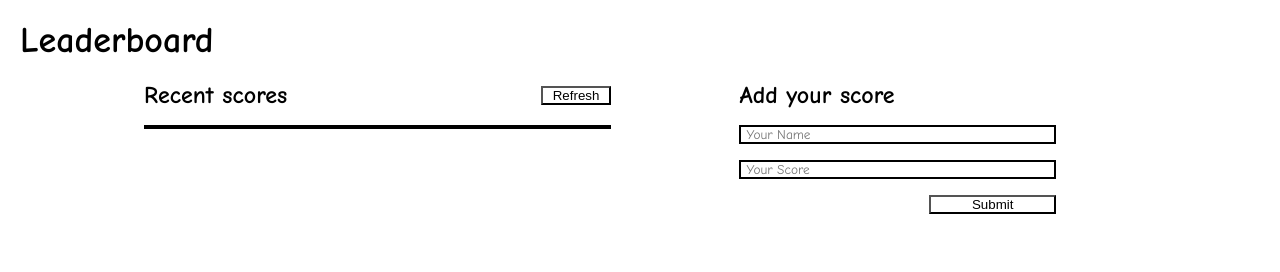
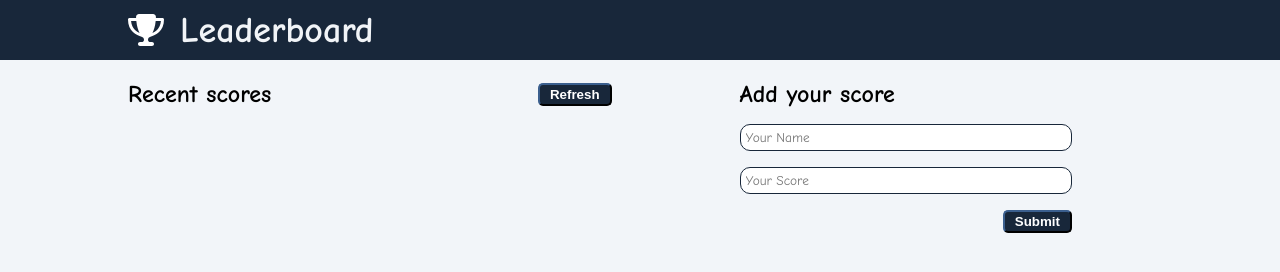
Before and after one commit to dqarias/Leaderboard, a website built with webpack: page src/index.html in a window 1280 px wide. Built offline with nearby package versions, Linux system fonts and the light colour scheme.

Commit message:
Update styling on project

```diff
--- a/package.json
+++ b/package.json
@@ -21,7 +21,9 @@
     "url": "https://github.com/dqarias/webpack-boilerplate/issues"
   },
   "homepage": "https://github.com/dqarias/webpack-boilerplate#readme",
-  "dependencies": {},
+  "dependencies": {
+    "@fortawesome/fontawesome-free": "^6.1.1"
+  },
   "devDependencies": {
     "babel-eslint": "^10.1.0",
     "css-loader": "^6.7.1",
--- a/src/index.html
+++ b/src/index.html
@@ -7,7 +7,10 @@
     <title>Leaderboard</title>
   </head>
   <body>
-    <h1>Leaderboard</h1>
+    <header class="header">
+      <i class="icon-trophy fa-solid fa-trophy fa-2xl"></i>
+      <h1>Leaderboard</h1>
+    </header>
     <main class="container">
       <section class="scores">
         <div class="scores__header">
--- a/src/index.js
+++ b/src/index.js
@@ -1,3 +1,5 @@
+import '@fortawesome/fontawesome-free/css/all.css';
+import '@fortawesome/fontawesome-free/js/all.js';
 import './style.css';
 import addNewScoreUser from './modules/addScoreUser.js';
 import getScoreUsers from './modules/getScoreUsers.js';
@@ -22,7 +24,7 @@ const renderScores = () => {
   userScore.then((scores) => {
     scores.sort((a, b) => b.score - a.score);
     scores.forEach((element) => {
-      scoresUsers.innerHTML += `<li class="scores__list">${element.user} : ${element.score}</p></li>`;
+      scoresUsers.innerHTML += `<li class="scores__list"><p class="scores__list-p"><span class="scores__list-user">${element.user}</span> <span class="scores__list-score"><i class="icon-Medal fa-solid fa-award"></i>${element.score}</span> </p></li>`;
     });
   });
 };
--- a/src/style.css
+++ b/src/style.css
@@ -16,12 +16,15 @@ body {
   font-size: 1.6rem;
   font-family: "Comic Neue", sans-serif;
   font-style: normal;
-  padding: 2rem;
+  background-color: #f2f5f9 ;
+
 }
 
 h1 {
   font-weight: 700;
   font-size: 3.6rem;
+  color: #f1f4f7;
+  padding-left: 1.6rem;
 }
 
 a {
@@ -32,15 +35,26 @@ ul {
   list-style: none;
 }
 
+.header {
+  background-color: #18273a;
+  height: 6rem;
+  width: 100%;
+  display: flex;
+  align-items: center;
+  padding-left: 10%;
+}
+
 .container {
   display: flex;
+  flex-direction: column-reverse;
   gap: 4.8rem;
   width: 100%;
   padding: 2rem 10%;
 }
 
 .scores {
-  width: 50%;
+  width: 100%;
+
 }
 
 .scores__header {
@@ -52,20 +66,42 @@ ul {
 
 .scores__body {
   margin-top: 1.6rem;
-  border: 2px solid #000;
+
 }
 
 .scores__list {
   padding: 0.2rem 0.5rem;
+  background-color: #fff;
+  margin-top: 1.6rem;
+  padding: 0.6rem;
+  border-radius: 0.5rem;
+  box-shadow: #ecf3f9 0px 3px 5px;
 }
 
+.scores__list:hover {
+  transform: scale(1.03, 1.2);
+
+
+}
+
+
 .scores__list:nth-child(even) {
-  background-color: lightgray;
+  background-color: #cce5ff;
+}
+
+.scores__list-p{
+  display: grid;
+  grid-template-columns: 35% 65%;
+}
+
+.scores__list-user{
+  color: #18273a;
+  font-weight: 700;
 }
 
 .add_score {
-  width: 50%;
-  padding: 0 8rem;
+  width: 100%;
+
 }
 
 .add_score__form {
@@ -77,17 +113,56 @@ ul {
 
 .add_score__form > input {
   font-family: "Comic Neue", sans-serif;
-  padding: 0 0.5rem;
-  border: 2px solid #000;
+  padding: 0.5rem 0.5rem;
+  border: 1px solid #18273a;
+  border-radius: 1rem;
+}
+
+.add_score__form > input:focus{
+  outline-color: #18273a;
 }
 
 .btn {
-  padding: 0 1rem;
+  padding: 0.2rem 1rem;
   background-color: transparent;
   cursor: pointer;
+  background-color: #18273a ;
+  color: #fff;
+  font-weight: 700;
+  border-color: #18273a;
+  border-radius: 0.5rem;
+}
+.btn:hover{
+  background-color: #007bff;
+  border-color: #007bff;
 }
 
 .btn-add {
-  width: 40%;
   align-self: flex-end;
 }
+
+.icon-trophy {
+  color: #fff;
+}
+
+.icon-Medal{
+  padding-right: 1rem;
+  color: #18273a;
+}
+
+
+@media only screen and (min-width: 768px) {
+  .container {
+    display: flex;
+    flex-direction: row;
+  }
+
+  .scores {
+    width: 50%;
+  }
+
+  .add_score {
+    width: 50%;
+    padding: 0 8rem;
+  }
+}
```
Also changed, not shown: dist/0caf4c6cf244a90efcc5.woff2 (added), dist/0d03b1bbd1d62c1e1284.ttf (added), dist/4baccb548138840fa33a.ttf (added), dist/59edf72a325ac2048d60.woff2 (added), dist/afac89562a5301459069.woff2 (added), dist/b823fc0dbb5a5f0c21bb.ttf (added), dist/e615bbcb258550973c16.ttf (added), dist/ebb7a127d2d8ee6f1832.woff2 (added), dist/index.html, 2 other files.
